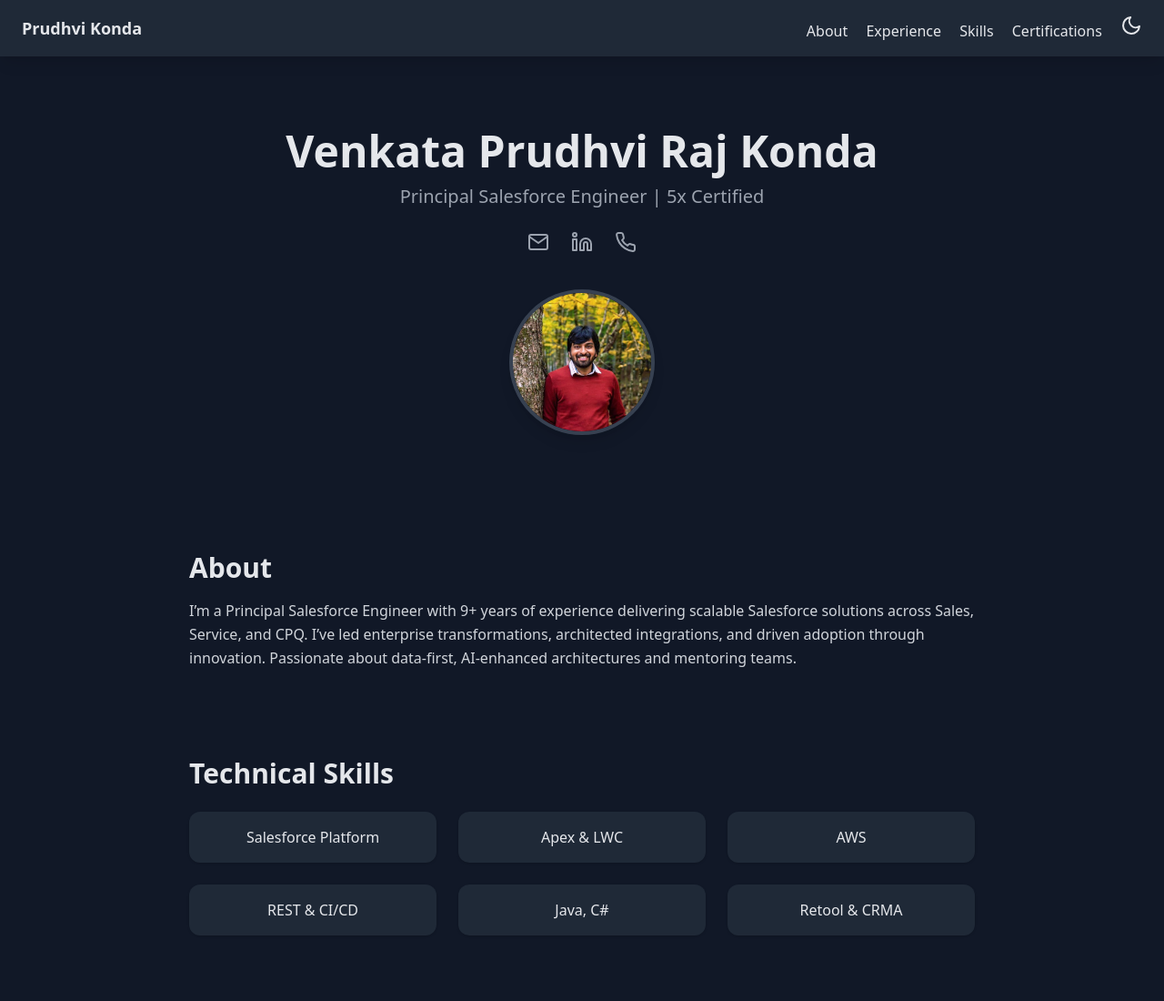
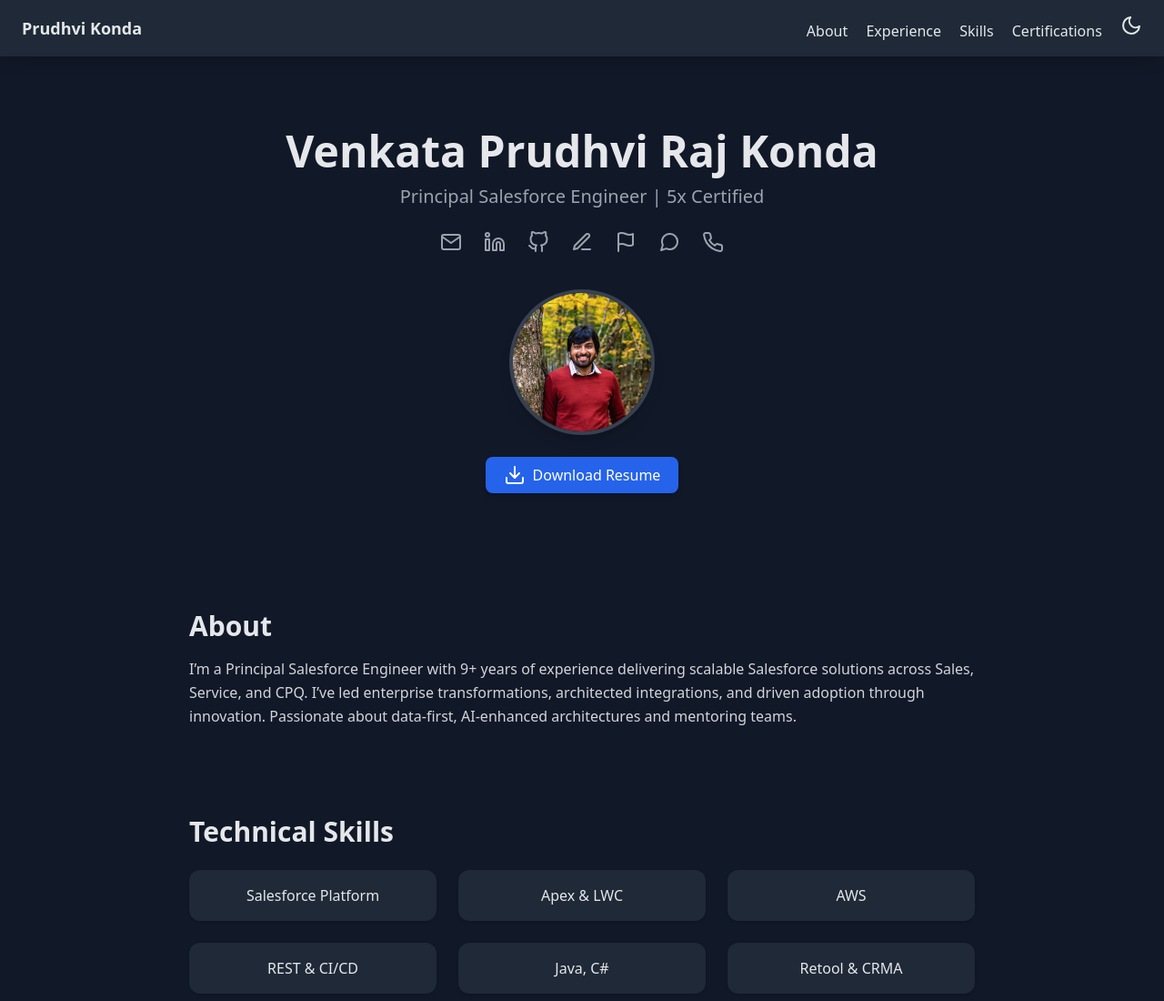
Before and after one commit to prudhvikonda/prudhvikonda.github.io, a plain HTML site: page index.html in a window 1280 px wide. Shown: the top 1100 px of the page at 91% size. Drawn offline with nearby package versions, Linux system fonts and the light colour scheme.

Commit message:
More changes to the GitHub pages

```diff
--- a/index.html
+++ b/index.html
@@ -39,15 +39,28 @@
   <section class="flex flex-col items-center justify-center text-center py-20">
     <h1 class="text-5xl font-bold mb-3">Venkata Prudhvi Raj Konda</h1>
     <p class="text-xl text-gray-400">Principal Salesforce Engineer | 5x Certified</p>
-    <div class="mt-6 flex space-x-6 text-gray-400">
-      <a href="mailto:pkonda1990@gmail.com"><i data-feather="mail"></i></a>
-      <a href="https://www.linkedin.com/in/vkonda/"><i data-feather="linkedin"></i></a>
-      <a href="tel:+14708197136"><i data-feather="phone"></i></a>
+
+    <!-- Social Icons -->
+    <div class="mt-6 flex flex-wrap justify-center gap-6 text-gray-400">
+      <a href="mailto:pkonda1990@gmail.com" title="Email"><i data-feather="mail"></i></a>
+      <a href="https://www.linkedin.com/in/vkonda/" title="LinkedIn"><i data-feather="linkedin"></i></a>
+      <a href="https://github.com/prudhvikonda" title="GitHub"><i data-feather="github"></i></a>
+      <a href="https://pkonda1990.medium.com" title="Medium"><i data-feather="edit-3"></i></a>
+      <a href="https://www.salesforce.com/trailblazer/pkonda" title="Trailblazer"><i data-feather="flag"></i></a>
+      <a href="https://salesforce.stackexchange.com/users/39811/prudhvi-konda" title="Salesforce StackExchange"><i data-feather="message-circle"></i></a>
+      <a href="tel:+14708197136" title="Phone"><i data-feather="phone"></i></a>
     </div>
 
     <!-- Profile Photo -->
     <div class="mt-10">
       <img src="1638176038514.jpeg" alt="Venkata Prudhvi Raj Konda" class="w-40 h-40 object-cover rounded-full border-4 border-gray-700 shadow-lg" />
+    </div>
+
+    <!-- Download Resume -->
+    <div class="mt-6">
+      <a href="Venkata_Prudhvi_Raj_Konda_-_Principal_Salesforce_Engineer.pdf" download class="bg-blue-600 hover:bg-blue-700 text-white px-5 py-2 rounded-lg shadow-md inline-flex items-center gap-2 transition">
+        <i data-feather="download"></i> Download Resume
+      </a>
     </div>
   </section>
 
```
Also changed, not shown: 1 other file.
